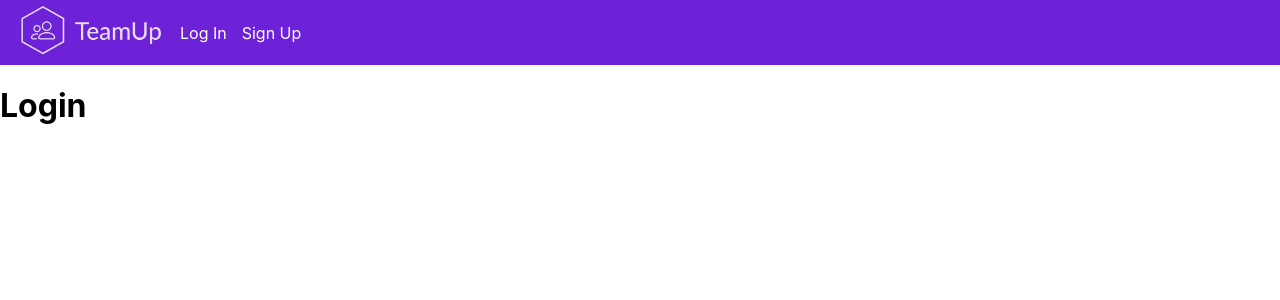
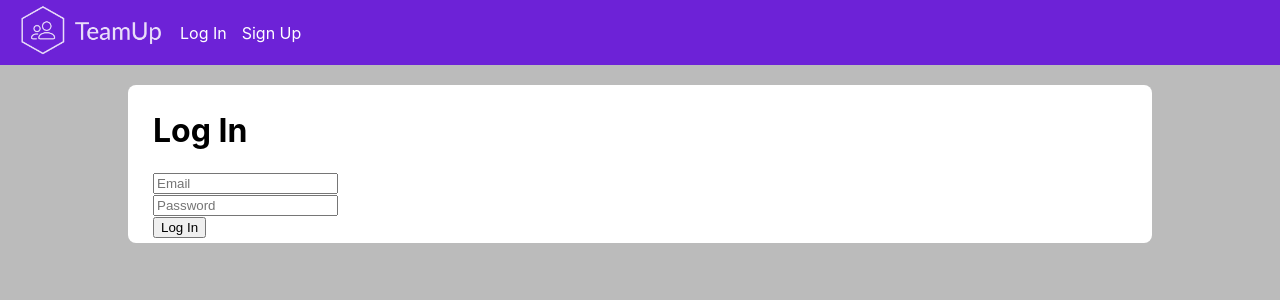
Before and after one commit to Lumamaster/TeamUp, a React (Create React App) app in the folder frontend/: page / in a window 1280 px wide. Shown: the top 300 px of the page. Built offline with nearby package versions, Linux system fonts and the light colour scheme.

Commit message:
Add React-controlled form to login page

```diff
--- a/frontend/src/App.css
+++ b/frontend/src/App.css
@@ -2,6 +2,9 @@
   text-align: center;
 }
 
+body {
+  background-color: #bbb
+}
 
 .App-header {
   background-color: #282c34;
@@ -39,9 +42,22 @@
   background-color: #6d22d7;
   color: white;
   align-items: center;
+  margin-bottom:20px;
 }
 #top-border a {
   color:white;
   text-decoration: none;
   margin-left: 15px;
 }
+
+.container {
+  width:calc(80% - 50px);
+  margin-left: 10%;
+  padding: 5px 25px;
+  background-color: white;
+  border-radius: 8px;
+}
+
+.color-error {
+  color:#ff3737
+}
--- a/frontend/src/components/pages/LoginPage.js
+++ b/frontend/src/components/pages/LoginPage.js
@@ -1,12 +1,81 @@
 import React from 'react';
 import '../../App.css';
 
-function LoginPage() {
-  return (
-    <div>
-        <h1>Login</h1>
-    </div>
-  );
+class LoginPage extends React.Component {
+    constructor(props) {
+        super(props);
+        this.state = {
+            email: "",
+            password: "",
+            errors: []
+        }
+    }
+    showErrors = () => {
+        return this.state.errors.map(err => <p className="color-error" key={err}>{err}</p>)
+    }
+    handleInputChange = e => {
+        const {name, value} = e.target;
+        this.setState({
+            [name]:value
+        });
+    }
+    handleLogin = e => {
+        e.preventDefault();
+        let errors = [];
+        if(!this.state.email || this.state.email.length === 0) {
+            errors.push('The email field cannot be blank.');
+        } else if(!this.state.email.match('^([A-Z]|[a-z]|[0-9]){1,480}@purdue\.edu$')) {
+            errors.push('Please enter a valid Purdue email address.')
+        }
+        if(!this.state.password || this.state.password.length === 0) {
+            errors.push('The password field cannot be blank.');
+        } else if(this.state.password.length > 140) {
+            /* TODO: Match a regex for the password. */
+            errors.push('Please enter a valid password.')
+        }
+
+        this.setState({
+            errors:errors
+        });
+
+        if(errors.length === 0) {
+            /* TODO submit this to the backend */
+            let payload = {
+                email: this.state.email,
+                password: this.state.password
+            }
+            console.log("POST to the login endpoint:",payload);
+        }
+    }
+    render() {
+        return (
+            <div className="container">
+                <h1>Log In</h1>
+                <form>
+                    <input
+                        name="email"
+                        type="text"
+                        onChange={this.handleInputChange}
+                        placeholder="Email"
+                        autoComplete="username"
+                    />
+                    <br/>
+                    <input
+                        name="password"
+                        type="password"
+                        onChange={this.handleInputChange}
+                        placeholder="Password"
+                        autoComplete="current-password"
+                    />
+                    <br/>
+                    <button onClick={this.handleLogin}>Log In</button>
+                </form>
+                <div id="errors">
+                    {this.showErrors()}
+                </div>
+            </div>
+        );
+    }
 }
 
 export default LoginPage;
--- a/frontend/src/components/pages/SignupPage.js
+++ b/frontend/src/components/pages/SignupPage.js
@@ -4,7 +4,7 @@ import '../../App.css';
 
 function SignupPage() {
   return (
-    <div>
+    <div className="container">
       <h1>Sign Up</h1>
     </div>
   );
```
